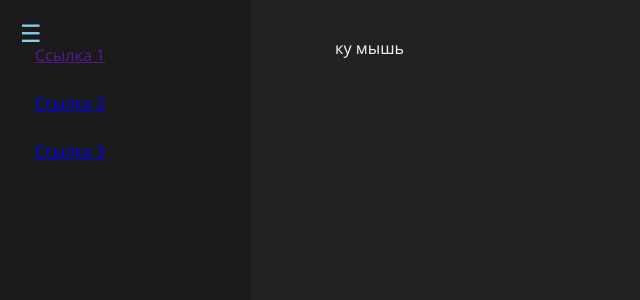
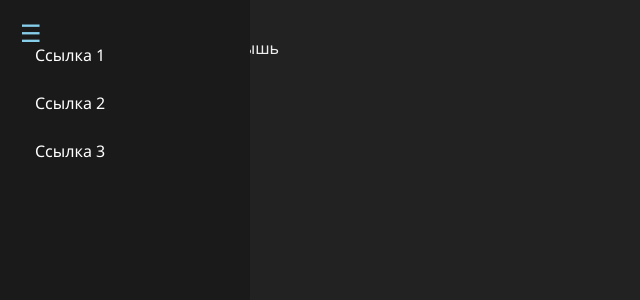
Before and after one commit to ct-y2024/notes, a Jekyll site: the page built from index.md, in a window 1280 px wide. Shown: the top 300 px of the page, without its empty margins (0-640 px from the left). Built offline with Jekyll 4.4.1, drawn with Linux system fonts in a browser that asks for light colours; our own code applies the rules of GitHub Pages for plain Markdown files.

Commit message:
fixing bugges

```diff
--- a/docs/style/style.css
+++ b/docs/style/style.css
@@ -29,7 +29,7 @@ body {
   background-color: #1a1a1a; /* Цвет боковой панели */
   padding: 20px;
   box-sizing: border-box;
-  position: sticky;
+  position: fixed; /*  fixed вместо sticky */
   top: 0;
   height: 100vh;
   overflow-y: auto;
@@ -53,6 +53,8 @@ body {
           display: block;
           padding: 8px 15px;
           border-radius: 5px;
+          color: #fff; /* Белый цвет ссылок */
+          text-decoration: none; /* Убираем подчеркивание */
 
           &:hover {
             background-color: rgba(255, 255, 255, 0.05);
```
